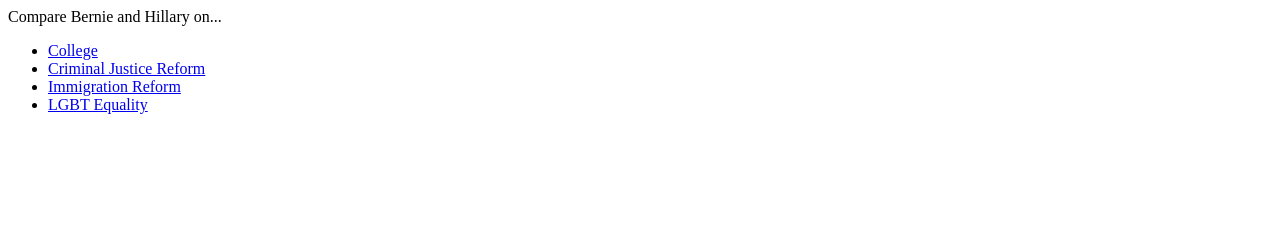
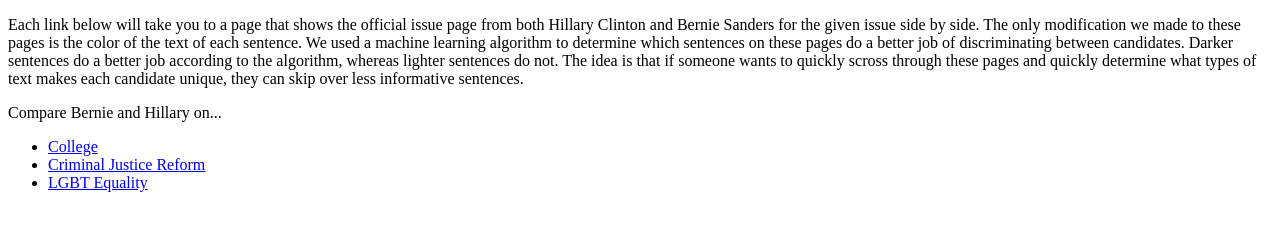
Before and after one commit to matthewheston/matthewheston.github.io, a plain HTML site: page etc/compare_candidates/sidebyside/index.html in a window 1280 px wide. Drawn offline with Linux system fonts and the light colour scheme.

Commit message:
Put some explanation on sidebyside index.

```diff
--- a/etc/compare_candidates/sidebyside/index.html
+++ b/etc/compare_candidates/sidebyside/index.html
@@ -9,11 +9,21 @@
 </head>
 
 <body>
+  <p>
+  Each link below will take you to a page that shows the official issue page from
+  both Hillary Clinton and Bernie Sanders for the given issue side by side. The
+  only modification we made to these pages is the color of the text of each
+  sentence. We used a machine learning algorithm to determine which sentences on
+  these pages do a better job of discriminating between candidates. Darker
+  sentences do a better job according to the algorithm, whereas lighter
+  sentences do not. The idea is that if someone wants to quickly scross through
+  these pages and quickly determine what types of text makes each candidate
+  unique, they can skip over less informative sentences.
+  </p>
   Compare Bernie and Hillary on...
   <ul>
     <li><a href="college.html">College</a></li>
     <li><a href="criminal-justice.html">Criminal Justice Reform</a></li>
-    <li><a href="immigration.html">Immigration Reform</a></li>
     <li><a href="lgbt.html">LGBT Equality</a></li>
   </ul>
 </body>
```
